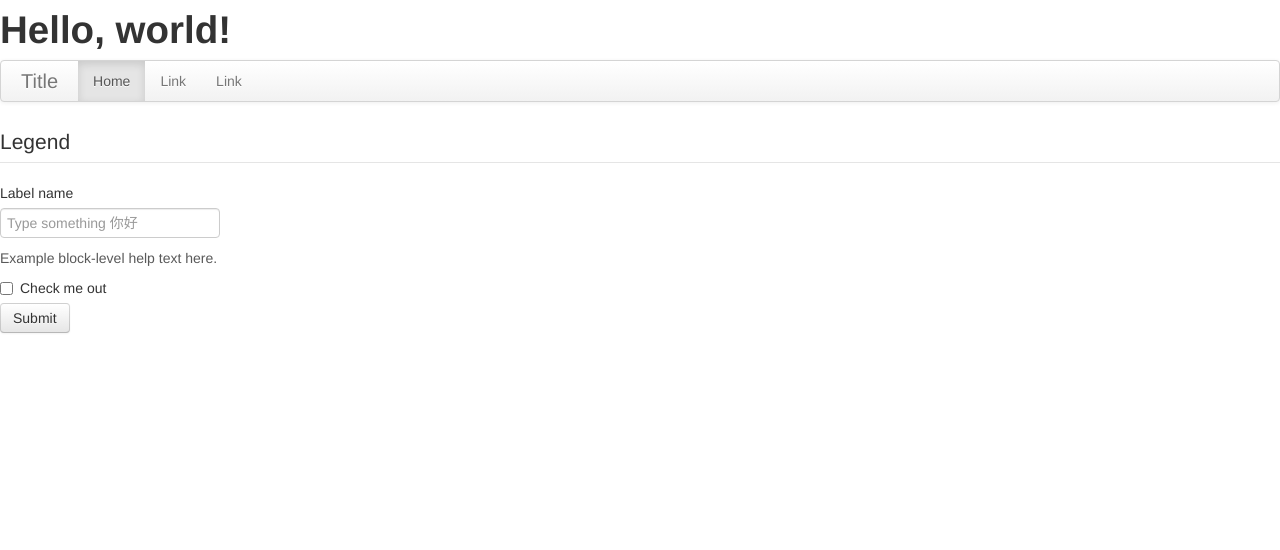
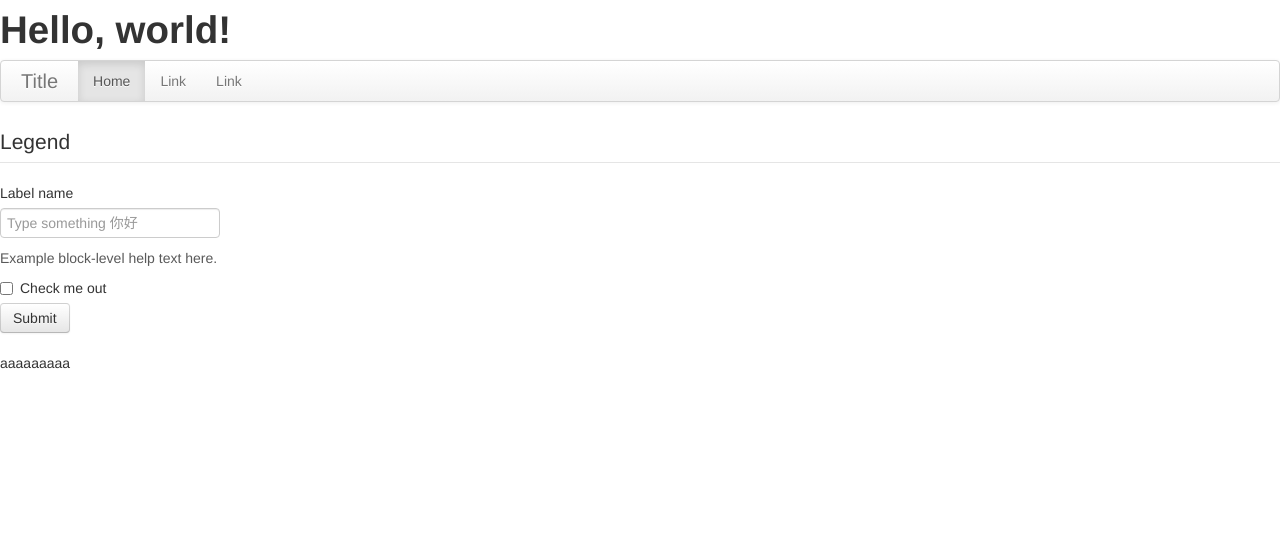
Before and after one commit to proudxu/tenyears, a PHP site: page / in a window 1280 px wide. Shown: the top 550 px of the page. Run offline with PHP 8.4, Linux system fonts and the light colour scheme.

Commit message:
second commit

```diff
--- a/index.php
+++ b/index.php
@@ -40,6 +40,6 @@
   </fieldset>
 </form>
 
-
+        aaaaaaaaa
     </body>
 </html>
```
